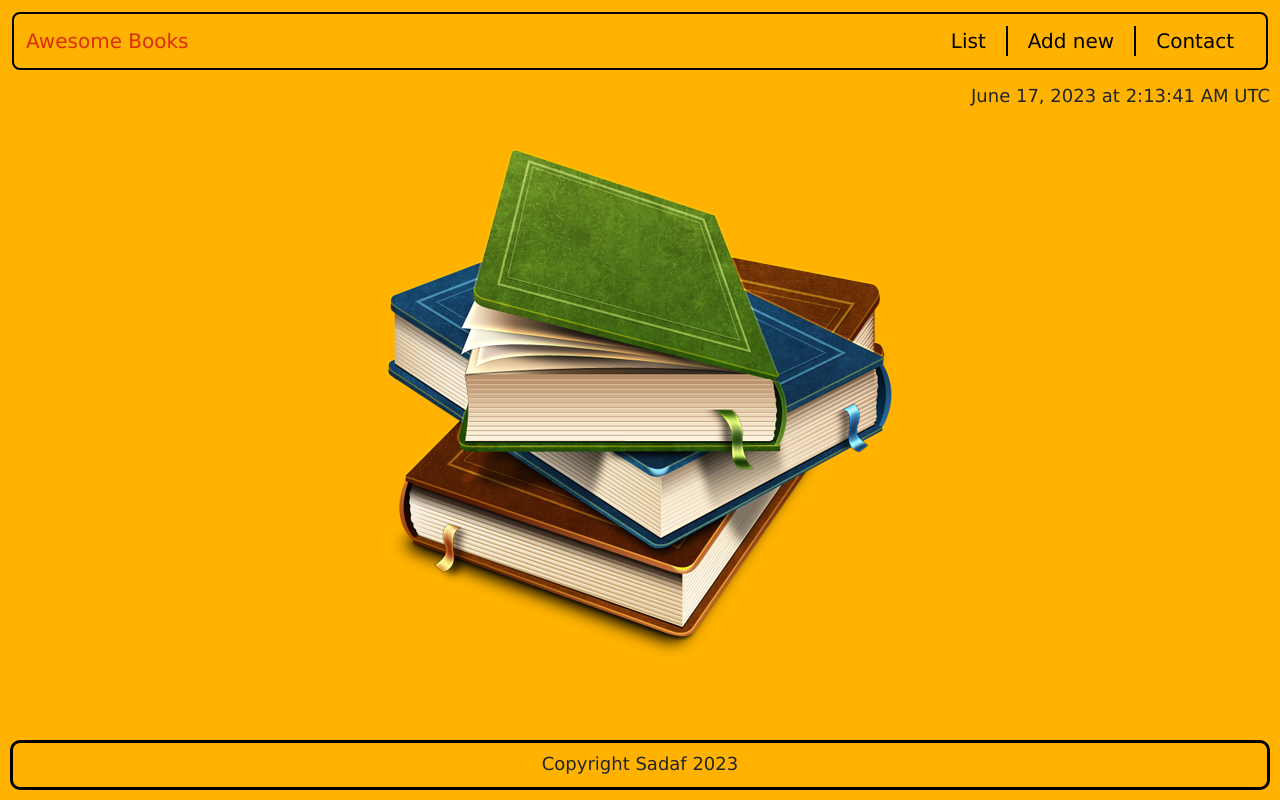
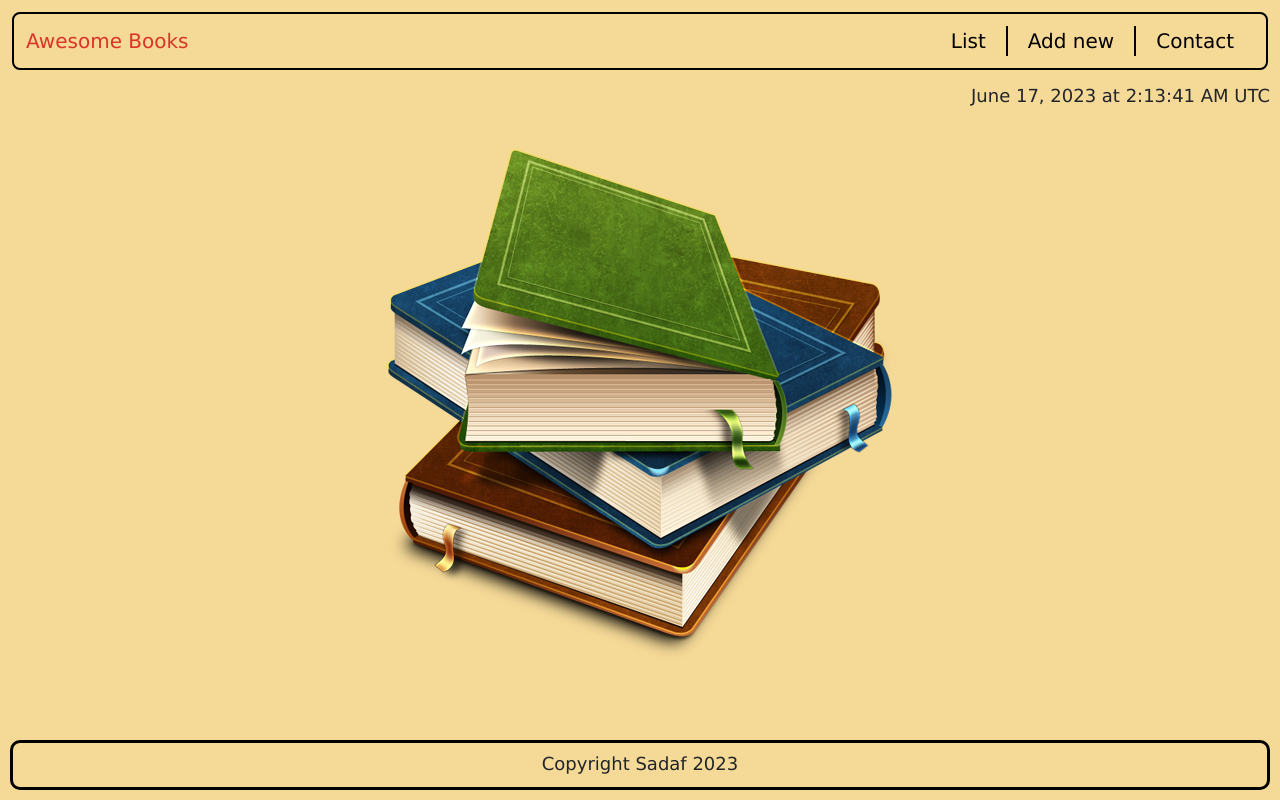
Before and after one commit to sadaf-Daneshgar/Awesome-book-with-ES6, a website with bundled scripts: page index.html in a window 1280 px wide. Built offline with nearby package versions, Linux system fonts and the light colour scheme.

Commit message:
Change the background color

```diff
--- a/index.css
+++ b/index.css
@@ -3,7 +3,7 @@ body {
   font-family: Verdana, Geneva, Tahoma, sans-serif;
   margin: 0;
   padding: 0;
-  background-color: rgb(255, 179, 0);
+  background-color: rgb(245, 217, 151);
 }
 
 .container {
```
